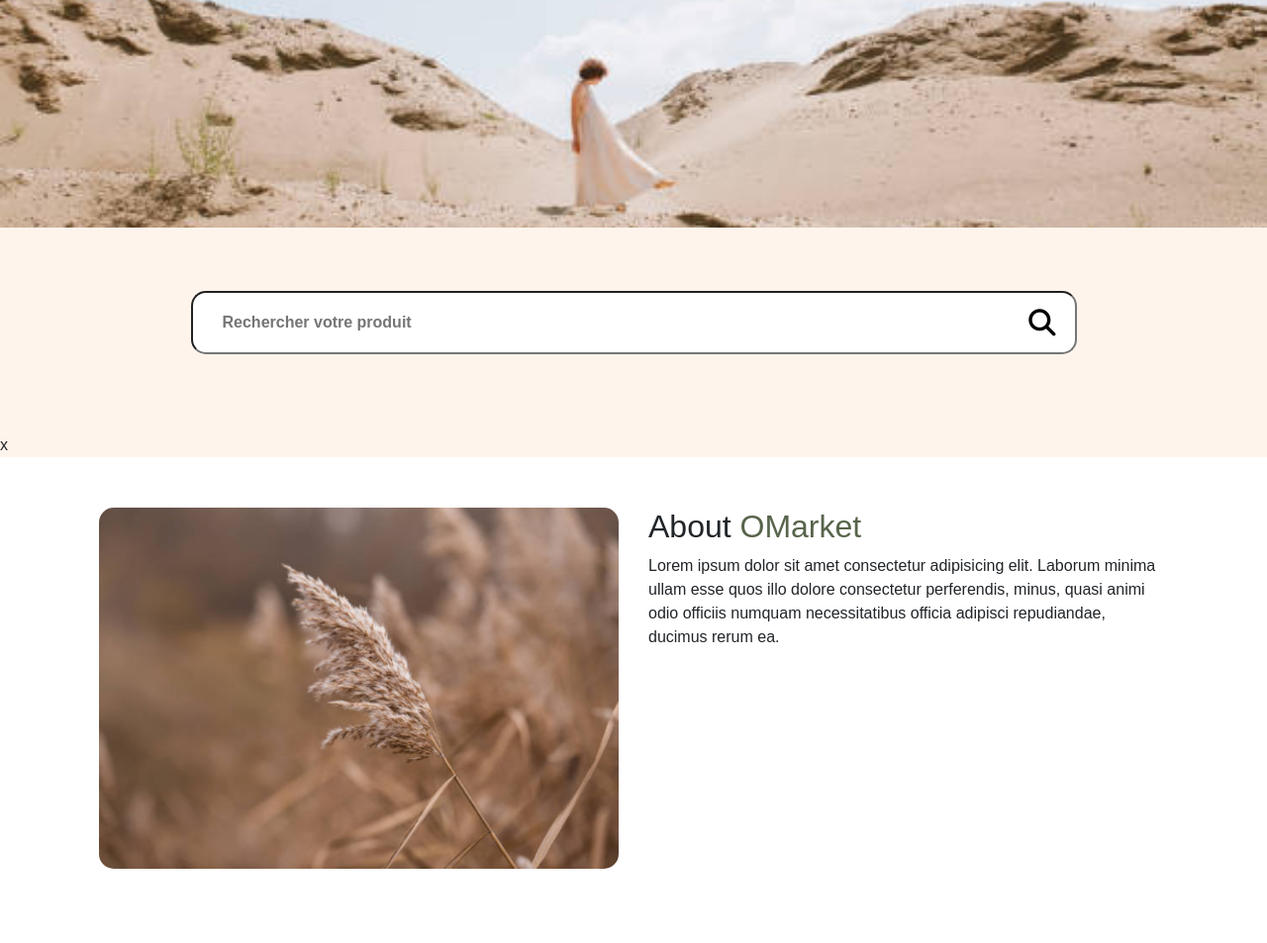
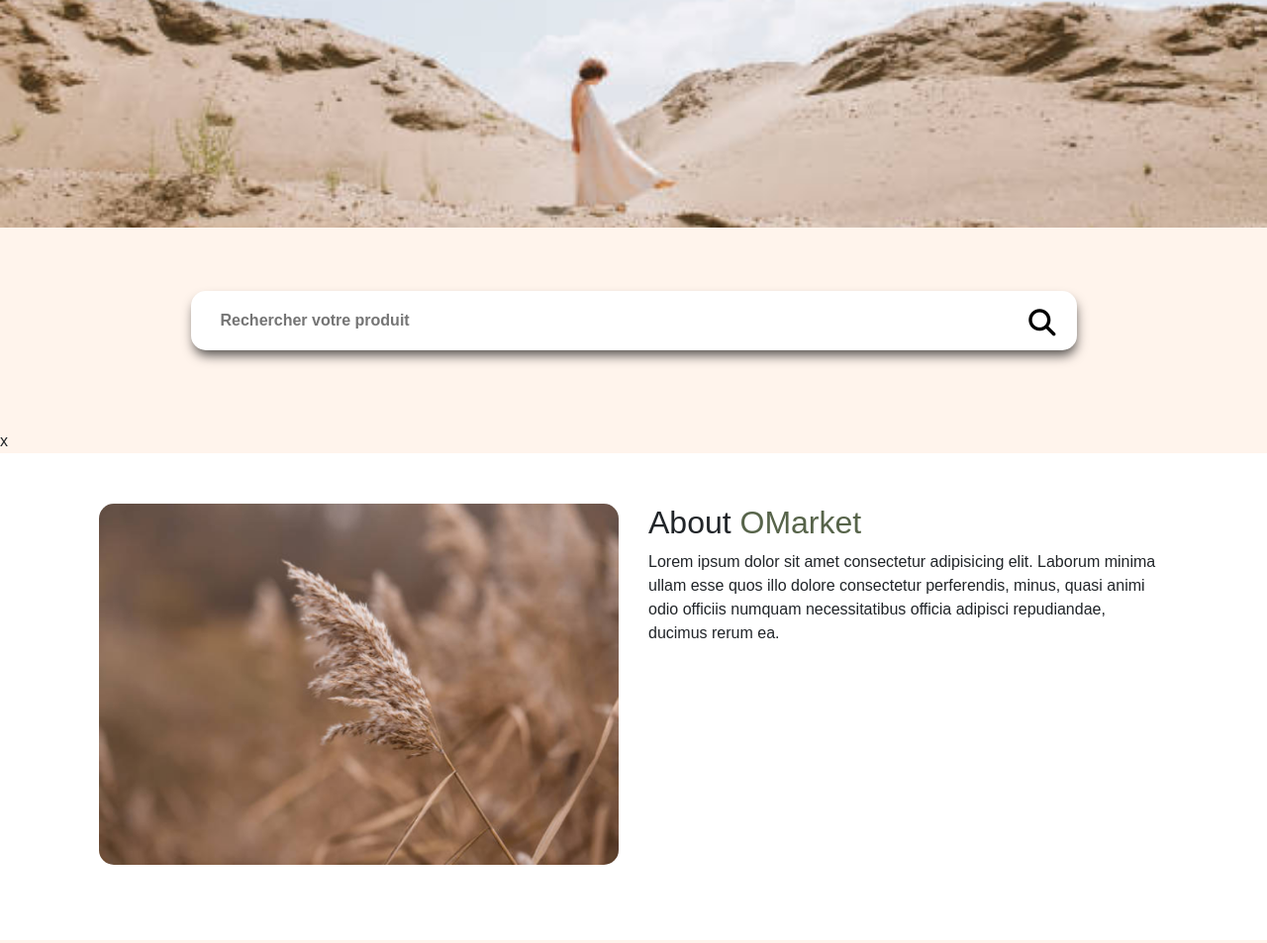
Before and after one commit to TheMaxium69/OMarket, a PHP site: page /article.php in a window 1280 px wide. Shown: the part 83-1036 px from the top of the page at 99% size. Run offline with PHP 8.4, Linux system fonts and the light colour scheme; data that the repository does not hold is empty; some web fonts are replaced.

Commit message:
searchbar shadow

```diff
--- a/css/article.css
+++ b/css/article.css
@@ -24,6 +24,8 @@
     padding-top: 2%;
     padding-bottom: 2%;
     padding-left: 30px;
+    border: none;
+    box-shadow:1px 7px 12px -2px rgba(0,0,0,0.68);
 }
 
 #article input::placeholder{
```
